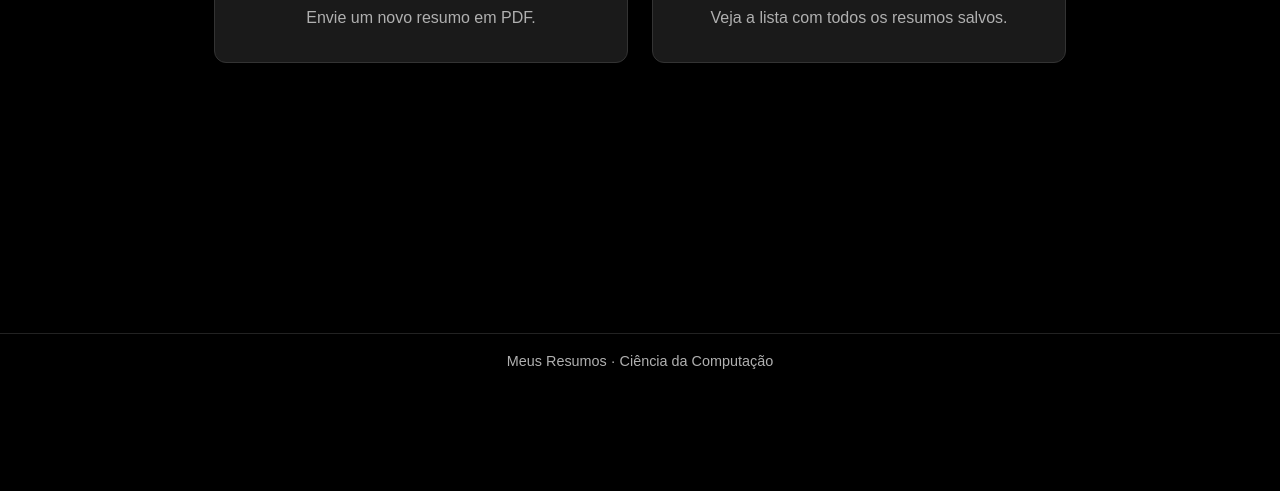
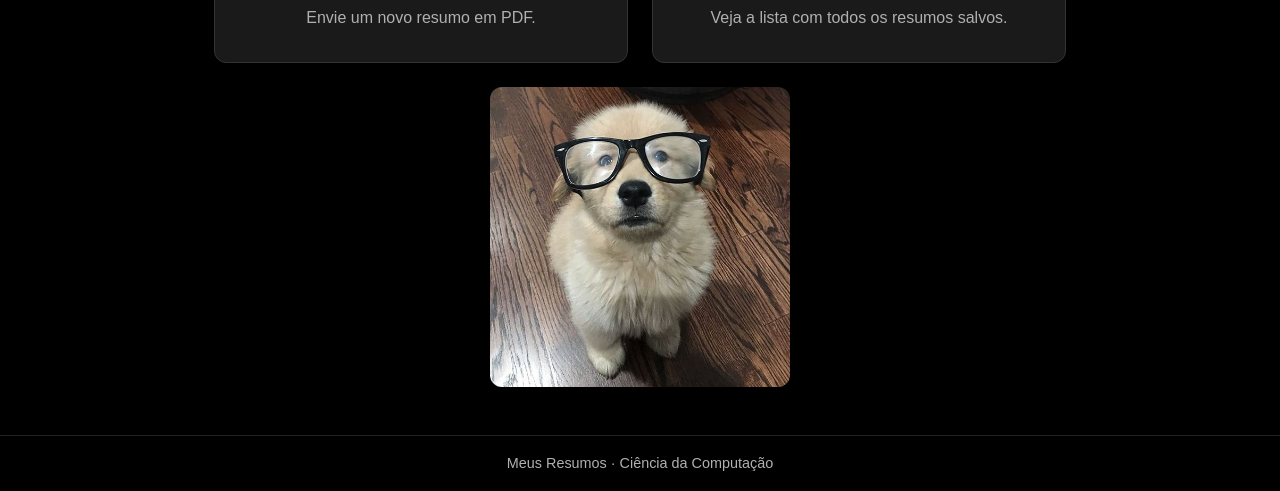
Before and after one commit to DaniloNogCam/meus-resumos, a plain HTML site: page index.html in a window 1280 px wide. Shown: the part 411-902 px from the top of the page. Before the commit the page ends 800 px from the top, so only its background shows below. Drawn offline with Linux system fonts and the light colour scheme.

Commit message:
Add files via upload

```diff
--- a/index.html
+++ b/index.html
@@ -52,8 +52,10 @@
         <h2>Ver todos os resumos</h2>
         <p>Veja a lista com todos os resumos salvos.</p>
       </a>
+    </section>
 
-    </section>
+    <img src="cachorro_nerd_2.jpg" alt="Cachorro nerd com óculos e gravata borboleta" class="imagem-cachorro">
+
   </main>
 
   <!-- ===================== RODAPÉ ===================== -->
--- a/style.css
+++ b/style.css
@@ -114,7 +114,14 @@ main {
   margin: 0 auto;         /* centraliza na horizontal */
   padding: 48px 24px;
 }
-
+.imagem-cachorro {
+  display: block;
+  margin: 24px auto 0;
+  max-width: 300px;
+  width: 100%;
+  height: auto;
+  border-radius: 12px;
+}
 /* Seção de boas-vindas */
 .boas-vindas {
   text-align: center;
```
Also changed, not shown: cachorro_nerd_2.jpg (added).
